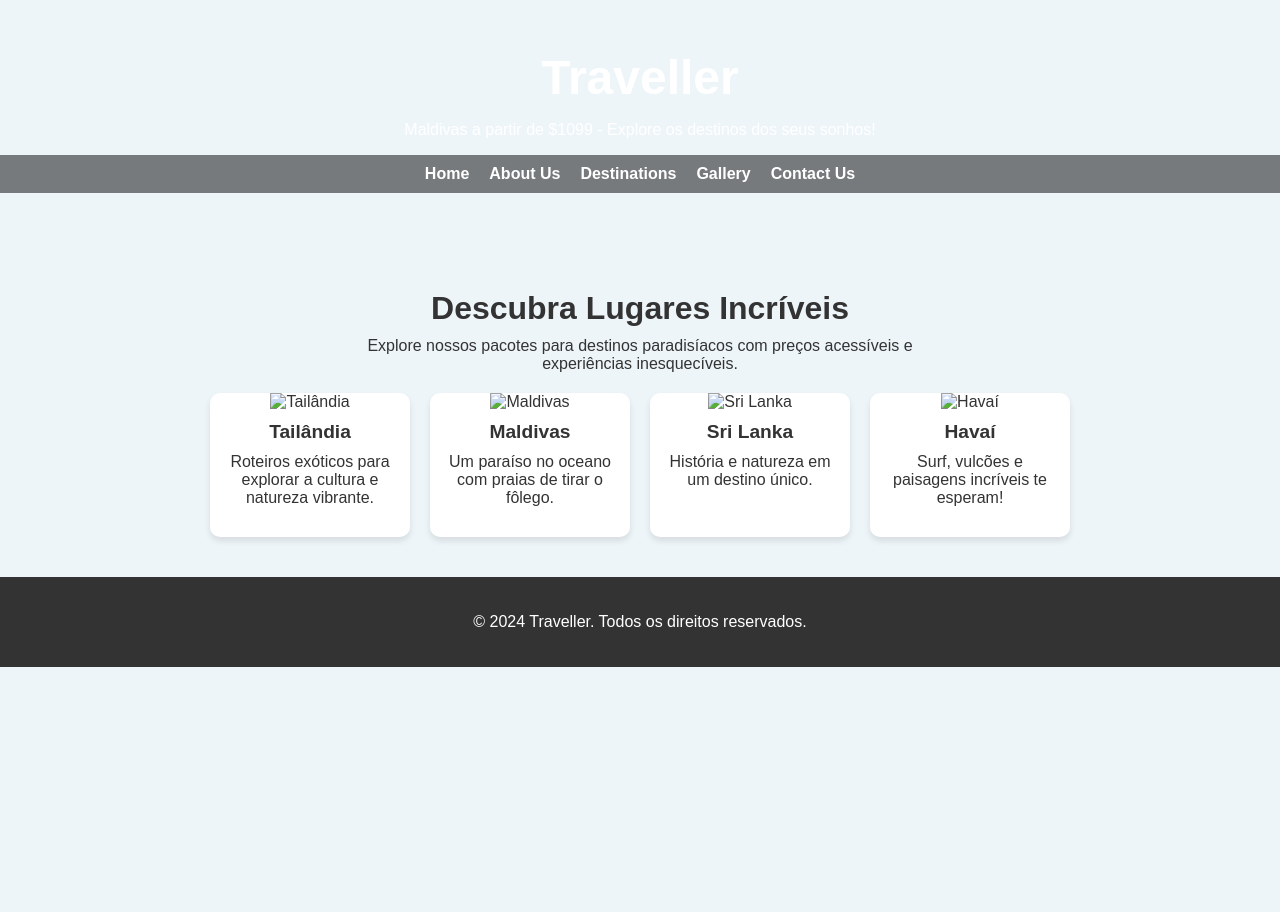
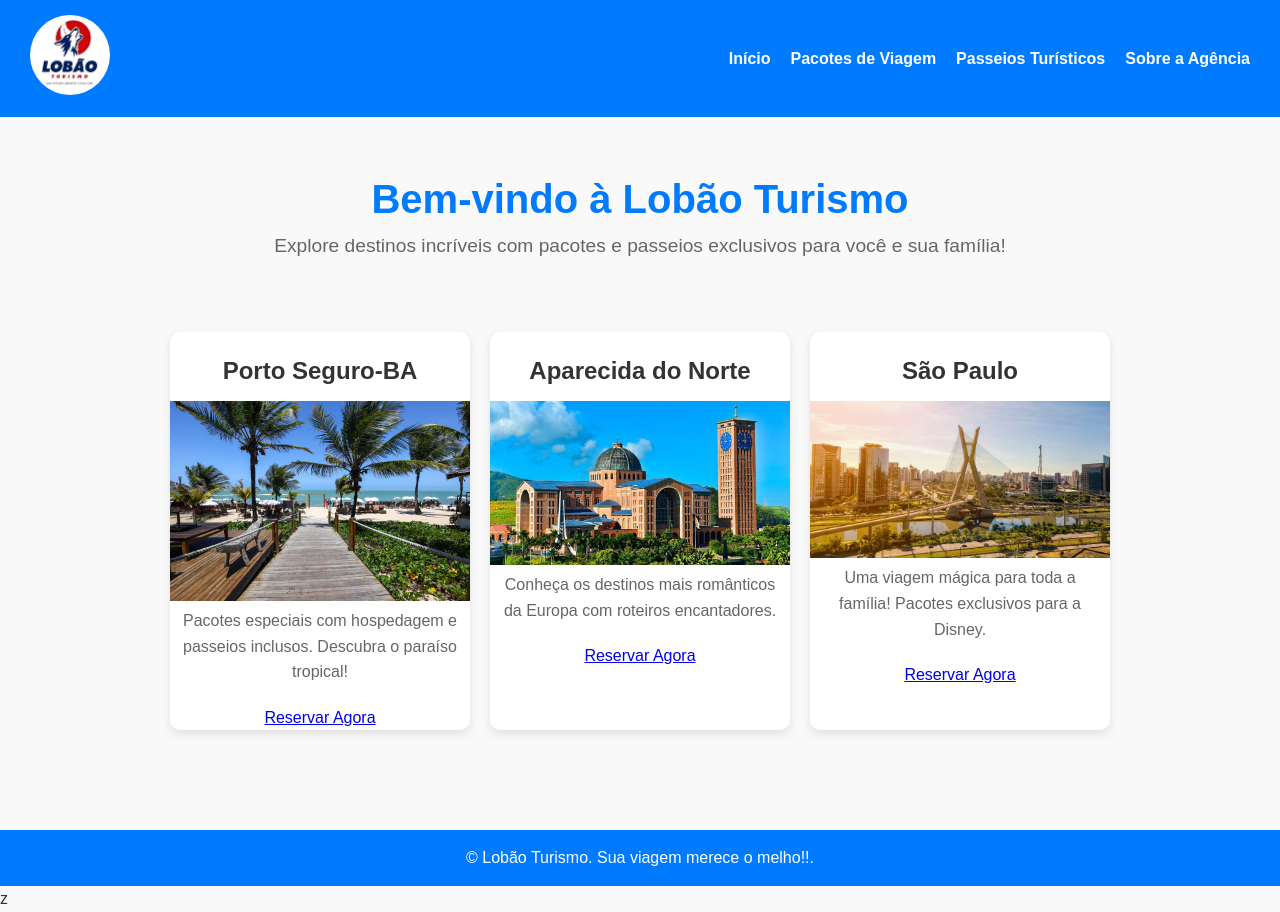
Before and after one commit to Marianny24/front-end-tf-web, a plain HTML site: page index.html in a window 1280 px wide. Before the commit the page ends 800 px from the top, so only its background shows below. Drawn offline with Linux system fonts and the light colour scheme.

Commit message:
mensagem de commit

```diff
--- a/css/estilo.css
+++ b/css/estilo.css
@@ -1,163 +1,141 @@
-/* Resetando margens e padding */
-* {
+ /* Reset */
+ * {
     margin: 0;
     padding: 0;
     box-sizing: border-box;
 }
 
-/* Corpo e fonte */
 body {
-    font-family: Arial, sans-serif;
+    font-family: 'Arial', sans-serif;
+    background-color: #f9f9f9;
+    color: #333;
     line-height: 1.6;
-    background-color: #f4f4f4;
-    color: #333;
 }
 
 /* Cabeçalho */
 header {
-    background: #1e2a47;
+    display: flex;
+    justify-content: space-between;
+    align-items: center;
+    background-color: #007bff;
+    padding: 15px 30px;
     color: white;
-    padding: 20px;
 }
 
 header .logo img {
-    width: 70px;
+    border-radius: 50%;
 }
 
-nav ul {
-    list-style-type: none;
-    display: flex;
-    justify-content: center;
+nav {
+    flex: 1;
+    text-align: right;
 }
 
-nav ul li {
-    margin: 0 20px;
+.menu {
+    list-style: none;
+    display: inline-flex;
+    gap: 20px;
 }
 
-nav ul li a {
+.menu a {
     text-decoration: none;
     color: white;
     font-weight: bold;
-    text-transform: uppercase;
+    transition: color 0.3s ease;
 }
 
-nav ul li a:hover {
-    color: #dc2d2d;
+.menu a:hover {
+    color: #ffdd57;
 }
 
 /* Seção Principal */
 main {
-    padding: 30px 15px;
-    text-align: center;
+    padding: 50px 20px;
 }
 
-main .intro h1 {
-    font-size: 3rem;
-    margin-bottom: 20px;
+/* Introdução */
+.intro {
+    text-align: center;
+    margin-bottom: 50px;
 }
 
-main .intro p {
-    font-size: 1.2rem;
-    margin-bottom: 40px;
+.intro h1 {
+    font-size: 2.5rem;
+    color: #007bff;
 }
 
+.intro p {
+    font-size: 1.2rem;
+    color: #666;
+}
+
+/* Galeria de Pacotes */
 .galeria {
     display: flex;
     justify-content: center;
-    gap: 30px;
+    gap: 20px;
     flex-wrap: wrap;
+    padding: 20px 0;
 }
 
 .viagem {
-    background: #fff;
+    background-color: #fff;
+    box-shadow: 0 4px 10px rgba(0, 0, 0, 0.1);
     border-radius: 10px;
-    box-shadow: 0 2px 8px rgba(0, 0, 0, 0.1);
+    width: 300px;
+    text-align: center;
     overflow: hidden;
-    max-width: 350px;
-    text-align: center;
-    padding: 15px;
+    transition: transform 0.3s ease, box-shadow 0.3s ease;
 }
 
-.viagem img {
+.viagem:hover {
+    transform: translateY(-10px);
+    box-shadow: 0 10px 20px rgba(0, 0, 0, 0.2);
+}
+
+.pacote-img {
     width: 100%;
-    height: auto;
-    border-radius: 8px;
+    height: 200px;
+    object-fit: cover;
+    border-bottom: 2px solid #007bff;
 }
 
 .viagem h2 {
     font-size: 1.5rem;
-    margin-top: 15px;
-    color: #1e2a47;
+    color: #333;
+    margin: 20px 0 10px;
 }
 
 .viagem p {
     font-size: 1rem;
-    margin-top: 10px;
-    color: #555;
+    color: #666;
+    padding: 0 10px;
+    margin-bottom: 20px;
 }
 
-.viagem a {
+.viagem .btn {
     display: inline-block;
-    margin-top: 15px;
+    padding: 10px 20px;
+    background-color: #007bff;
+    color: white;
     text-decoration: none;
-    background-color: #1e2a47;
-    color: white;
-    padding: 10px 20px;
     border-radius: 5px;
-    font-weight: bold;
+    transition: background-color 0.3s ease;
 }
 
-.viagem a:hover {
-    background-color: #dc2d2d;
+.viagem .btn:hover {
+    background-color: #0056b3;
 }
 
-/* Footer */
+/* Rodapé */
 footer {
-    background-color: #1e2a47;
+    text-align: center;
+    background-color: #007bff;
     color: white;
-    text-align: center;
-    padding: 10px;
+    padding: 15px 0;
     margin-top: 30px;
 }
 
-/* Layout responsivo */
-@media (max-width: 768px) {
-    .galeria {
-        flex-direction: column;
-        align-items: center;
-    }
-
-    .viagem {
-        max-width: 90%;
-    }
-
-    header {
-        text-align: center;
-    }
-
-    nav ul {
-        flex-direction: column;
-    }
-
-    nav ul li {
-        margin: 10px 0;
-    }
+footer p {
+    font-size: 1rem;
 }
-
-@media (max-width: 480px) {
-    main .intro h1 {
-        font-size: 2.5rem;
-    }
-
-    main .intro p {
-        font-size: 1rem;
-    }
-
-    .viagem h2 {
-        font-size: 1.2rem;
-    }
-
-    .viagem p {
-        font-size: 0.9rem;
-    }
-}
--- a/index.html
+++ b/index.html
@@ -4,149 +4,59 @@
 <head>
     <meta charset="UTF-8">
     <meta name="viewport" content="width=device-width, initial-scale=1.0">
-    <title>Traveller - Pacotes de Viagem</title>
-    <style>
-        body {
-            font-family: Arial, sans-serif;
-            margin: 0;
-            padding: 0;
-            background-color: #eef5f9;
-            color: #333;
-        }
-
-        header {
-            background: url('img/praia-banner.jpg') no-repeat center center;
-            background-size: cover;
-            color: white;
-            text-align: center;
-            padding: 50px 0;
-        }
-
-        header h1 {
-            font-size: 3rem;
-            margin: 0;
-        }
-
-        nav {
-            background: rgba(0, 0, 0, 0.5);
-            padding: 10px 0;
-        }
-
-        nav ul {
-            list-style: none;
-            margin: 0;
-            padding: 0;
-            display: flex;
-            justify-content: center;
-            gap: 20px;
-        }
-
-        nav ul li a {
-            text-decoration: none;
-            color: white;
-            font-weight: bold;
-        }
-
-        .main-content {
-            text-align: center;
-            padding: 20px;
-        }
-
-        .main-content h2 {
-            font-size: 2rem;
-            margin-bottom: 10px;
-        }
-
-        .main-content p {
-            margin: 0 auto 20px;
-            max-width: 600px;
-        }
-
-        .destinations {
-            display: flex;
-            justify-content: center;
-            gap: 20px;
-            flex-wrap: wrap;
-        }
-
-        .destination {
-            background: white;
-            border-radius: 10px;
-            box-shadow: 0 4px 6px rgba(0, 0, 0, 0.1);
-            overflow: hidden;
-            text-align: center;
-            width: 200px;
-        }
-
-        .destination img {
-            width: 100%;
-        }
-
-        .destination h3 {
-            margin: 10px 0;
-            font-size: 1.2rem;
-        }
-
-        .destination p {
-            padding: 0 10px 10px;
-        }
-
-        footer {
-            background: #333;
-            color: white;
-            text-align: center;
-            padding: 20px 0;
-            margin-top: 20px;
-        }
-    </style>
+    <title>Lobão Turismo - Agência de Viagens</title>
+    <link rel="stylesheet" href="css/estilo.css">
 </head>
 
 <body>
     <header>
-        <h1>Traveller</h1>
-        <p>Maldivas a partir de $1099 - Explore os destinos dos seus sonhos!</p>
+        <div class="logo">
+            <img src="img/logolobao.jpg" alt="Lobão Turismo" width="80">
+        </div>
         <nav>
-            <ul>
-                <li><a href="#">Home</a></li>
-                <li><a href="#">About Us</a></li>
-                <li><a href="#">Destinations</a></li>
-                <li><a href="#">Gallery</a></li>
-                <li><a href="#">Contact Us</a></li>
+            <ul class="menu">
+                <li><a href="index.html">Início</a></li>
+                <li><a href="pacotesdeviagem/index.html">Pacotes de Viagem</a></li>
+                <li><a href="pacotesdeviagem/index.html">Passeios Turísticos</a></li>
+                <li><a href="lobaoturismo/index.html">Sobre a Agência</a></li>
             </ul>
         </nav>
     </header>
 
-    <main class="main-content">
-        <h2>Descubra Lugares Incríveis</h2>
-        <p>Explore nossos pacotes para destinos paradisíacos com preços acessíveis e experiências inesquecíveis.</p>
+    <main>
+        <section class="intro">
+            <h1>Bem-vindo à Lobão Turismo</h1>
+            <p>Explore destinos incríveis com pacotes e passeios exclusivos para você e sua família!</p>
+        </section>
 
-        <section class="destinations">
-            <div class="destination">
-                <img src="img/thailand.jpg" alt="Tailândia">
-                <h3>Tailândia</h3>
-                <p>Roteiros exóticos para explorar a cultura e natureza vibrante.</p>
+        <section class="galeria">
+            <div class="viagem">
+                <h2>Porto Seguro-BA</h2>
+                <img src="img/porto-seguro.jpg" alt="Porto Seguro-BA" width="300">
+                <p>Pacotes especiais com hospedagem e passeios inclusos. Descubra o paraíso tropical!</p>
+                <a href="https://wa.me/seunumerowhatsapp?text=Gostaria+de+mais+informações+sobre+as+Praias+do+Nordeste" target="_blank">Reservar Agora</a>
             </div>
-            <div class="destination">
-                <img src="img/maldives.jpg" alt="Maldivas">
-                <h3>Maldivas</h3>
-                <p>Um paraíso no oceano com praias de tirar o fôlego.</p>
+
+            <div class="viagem">
+                <h2>Aparecida do Norte</h2>
+                <img src="img/SANTUARIOAPARECIDA.jpg" alt="Aparecida do Norte" width="300">
+                <p>Conheça os destinos mais românticos da Europa com roteiros encantadores.</p>
+                <a href="https://wa.me/seunumerowhatsapp?text=Gostaria+de+mais+informações+sobre+o+pacote+Europa+Romântica" target="_blank">Reservar Agora</a>
             </div>
-            <div class="destination">
-                <img src="img/sri-lanka.jpg" alt="Sri Lanka">
-                <h3>Sri Lanka</h3>
-                <p>História e natureza em um destino único.</p>
-            </div>
-            <div class="destination">
-                <img src="img/hawaii.jpg" alt="Havaí">
-                <h3>Havaí</h3>
-                <p>Surf, vulcões e paisagens incríveis te esperam!</p>
+
+            <div class="viagem">
+                <h2>São Paulo</h2>
+                <img src="img/saopaulo.jpg" alt="São Paulo" width="300">
+                <p>Uma viagem mágica para toda a família! Pacotes exclusivos para a Disney.</p>
+                <a href="https://wa.me/seunumerowhatsapp?text=Gostaria+de+mais+informações+sobre+os+Pacotes+para+a+Disney" target="_blank">Reservar Agora</a>
             </div>
         </section>
     </main>
 
     <footer>
-        <p>&copy; 2024 Traveller. Todos os direitos reservados.</p>
+        <p>&copy; Lobão Turismo. Sua viagem merece o melho!!.</p>
     </footer>
 </body>
 
 </html>
+z
```
Also changed, not shown: lobaoturismo/index.html (+10 -7 lines), pacotesdeviagem/index.html (+30 -16 lines), psseiosturisticos/index.html (+10 -147 lines).
